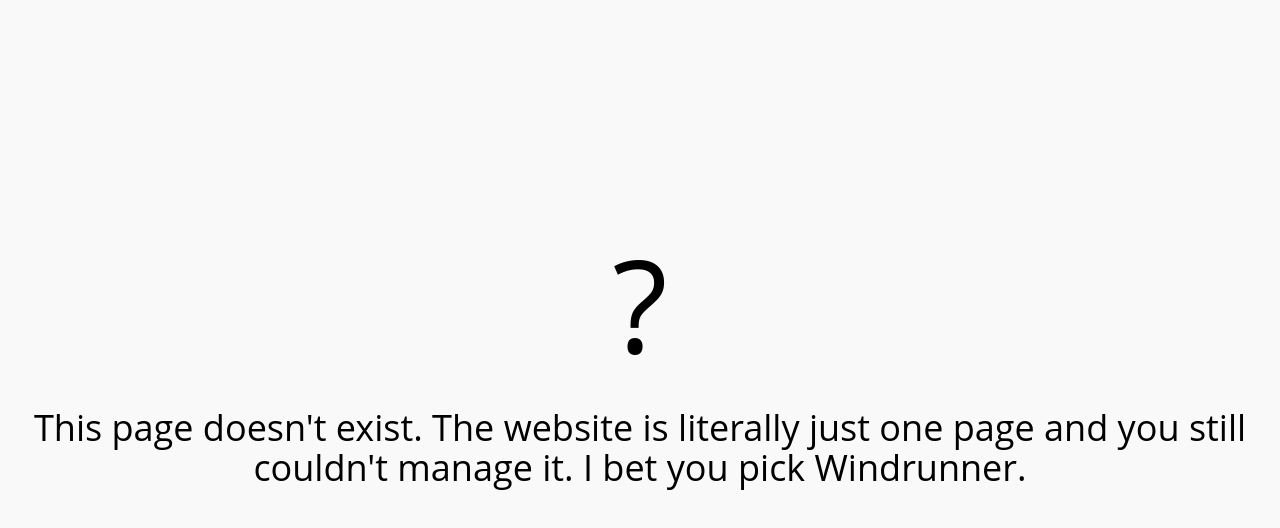
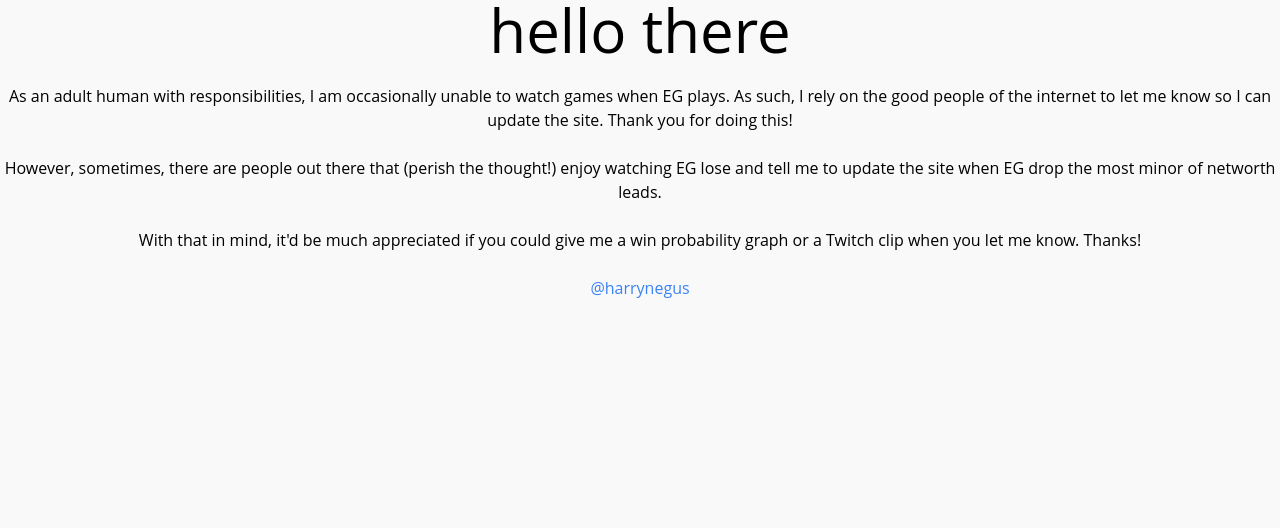
Before and after one commit to hnegus1/eg_throw_further, a Gatsby site: page /letmeknow in a window 1280 px wide. Before the commit this address had no page. Built offline with nearby package versions, Linux system fonts and the light colour scheme; Gatsby itself is replaced by a stand-in of ours.

Commit message:
Added a little disclaimery thing on the let me know link

```diff
--- a/src/pages/index.js
+++ b/src/pages/index.js
@@ -1,6 +1,7 @@
 import * as React from "react"
 import { DateTime } from 'luxon';
 import ThrowInfo from '../throwinfo.json';
+import { Link } from 'gatsby';
 
 // markup
 const IndexPage = () => {
@@ -44,7 +45,7 @@
             }
         </section>
         <footer>
-          <span className="text-xs absolute bottom-1 left-1">Did I miss a game? <a className="text-blue-500" href="https://twitter.com/harrynegus" target="_blank" referrer="noref">Let me know!</a></span>
+          <span className="text-xs absolute bottom-1 left-1">Did I miss a game? <Link to="/letmeknow">Let me know!</Link></span>
           <span className="text-xs absolute bottom-1 right-2">{ThrowInfo.Meme}</span>
 
         </footer>
--- /dev/null
+++ b/src/pages/letmeknow.js
@@ -0,0 +1,23 @@
+import * as React from "react"
+
+
+const LetMeKnowPage = () => {
+    return(
+        <main>
+            <title>hello there.</title>
+            <div className="md:container md:mx-auto dark:text-white text-center">
+                <h1 className="text-3xl md:text-6xl px-2 md:px-0">hello there</h1>
+                <p className="pt-6">As an adult human with responsibilities, I am occasionally unable to watch games when EG plays. As such, I rely on the good people of the internet to let me know so I can update the site. Thank you for doing this!</p>
+                <br/>
+                <p>However, sometimes, there are people out there that (perish the thought!) enjoy watching EG lose and tell me to update the site when EG drop the most minor of networth leads.</p>
+                <br/>
+                <p>With that in mind, it'd be much appreciated if you could give me a win probability graph or a Twitch clip when you let me know. Thanks!</p>
+                <br/>
+
+                <a className="text-blue-500" href="https://twitter.com/harrynegus" target="_blank" referrer="noref">@harrynegus</a>
+            </div>
+        </main>
+    )
+}
+
+export default LetMeKnowPage
```
